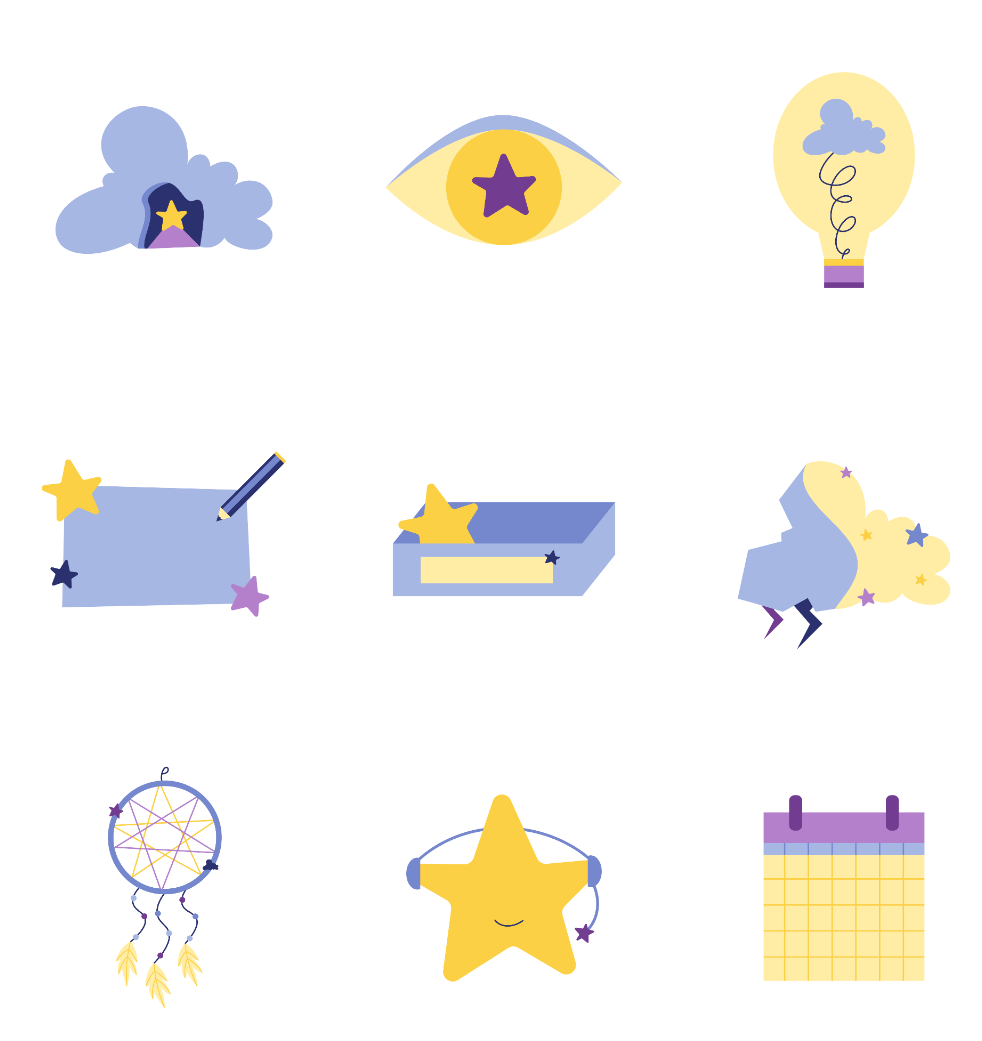
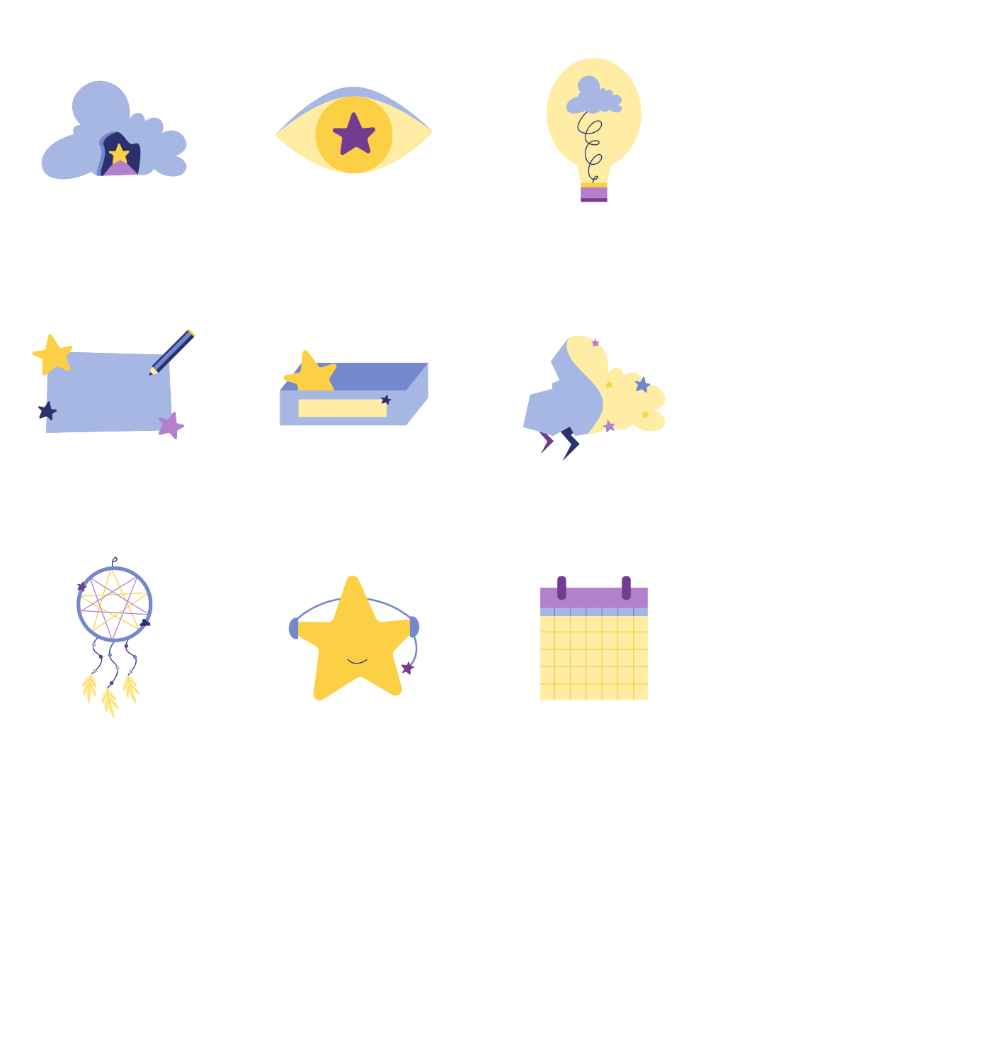
Before and after one commit to panpann2305/a2_icons, a plain HTML site: page public/index.html in a window 1280 px wide. Shown: the whole page, without its empty margins (286-1268 px from the left). After the commit the page ends 800 px from the top, so only its background shows below. Drawn offline with Linux system fonts and the light colour scheme.

Commit message:
no change

```diff
--- a/public/index.html
+++ b/public/index.html
@@ -19,23 +19,23 @@
     <body>
 
         <div class="row">
-            <div class="image-container"><img src="image/A2/dms1 a2-01.png" height="300" width="300"/></div>
-            <div class="image-container"><img src="image/A2/dms1 a2-11.png" height="300" width="300"/></div>
-            <div class="image-container"><img src="image/A2/dms1 a2-12.png" height="300" width="300"/></div>
+            <div class="image-container"><img src="image/A2/dms1 a2-01.png" height="200" width="200"/></div>
+            <div class="image-container"><img src="image/A2/dms1 a2-11.png" height="200" width="200"/></div>
+            <div class="image-container"><img src="image/A2/dms1 a2-12.png" height="200" width="200"/></div>
 
         </div>
 
         <div class="row">
-            <div class="image-container"><img src="image/A2/dms1 a2-13.png" height="300" width="300"/></div>
-            <div class="image-container"><img src="image/A2/dms1 a2-14.png" height="300" width="300"/></div>
-            <div class="image-container"><img src="image/A2/dms1 a2-15.png" height="300" width="300"/></div>
+            <div class="image-container"><img src="image/A2/dms1 a2-13.png" height="200" width="200"/></div>
+            <div class="image-container"><img src="image/A2/dms1 a2-14.png" height="200" width="200"/></div>
+            <div class="image-container"><img src="image/A2/dms1 a2-15.png" height="200" width="200"/></div>
 
             </div>
 
         <div class="row">
-            <div class="image-container"><img src="image/A2/dms1 a2-16.png" height="300" width="300"/></div>
-            <div class="image-container"><img src="image/A2/dms1 a2-17.png" height="300" width="300"/></div>
-            <div class="image-container"><img src="image/A2/dms1 a2-18.png" height="300" width="300"/></div>
+            <div class="image-container"><img src="image/A2/dms1 a2-16.png" height="200" width="200"/></div>
+            <div class="image-container"><img src="image/A2/dms1 a2-17.png" height="200" width="200"/></div>
+            <div class="image-container"><img src="image/A2/dms1 a2-18.png" height="200" width="200"/></div>
 
         </div>
 
```
